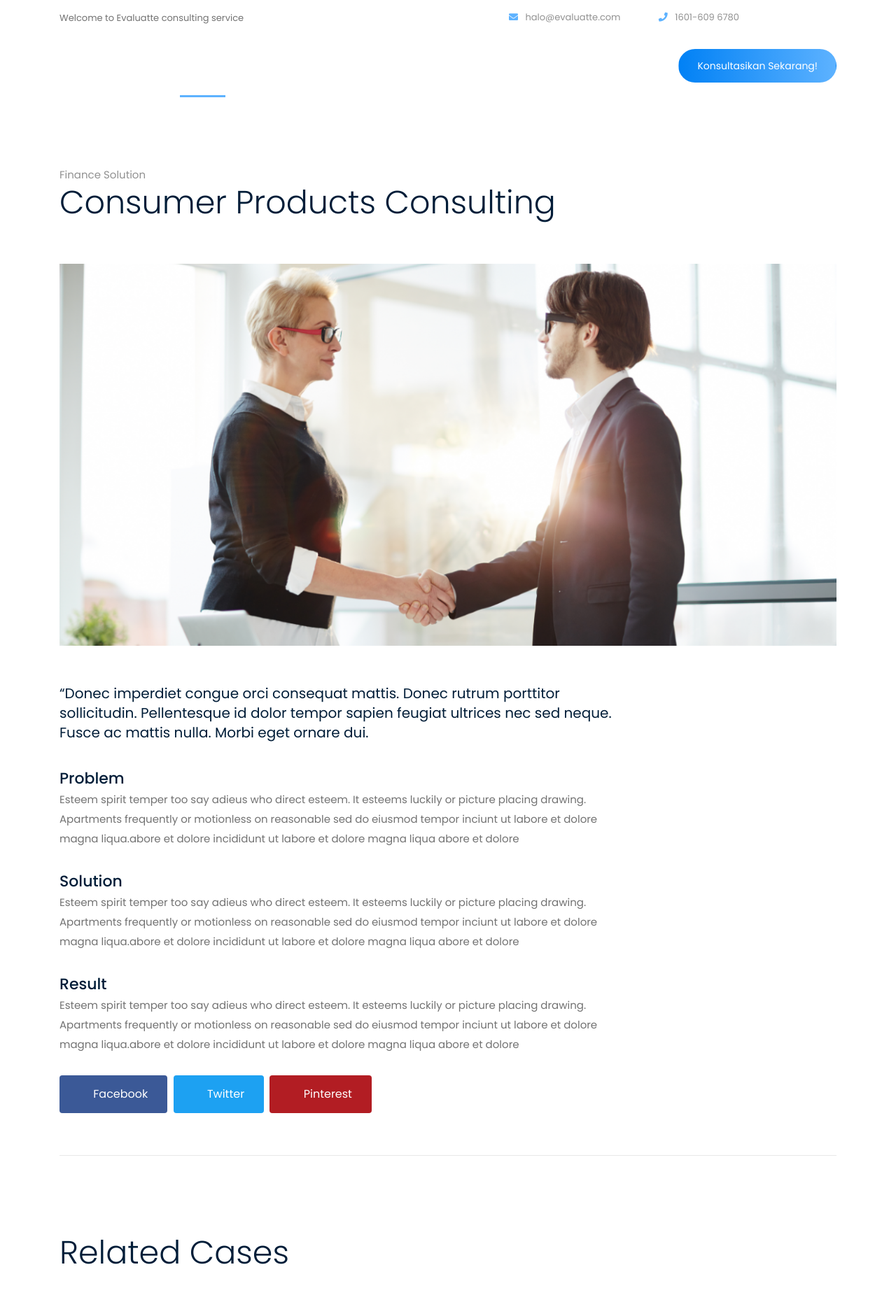
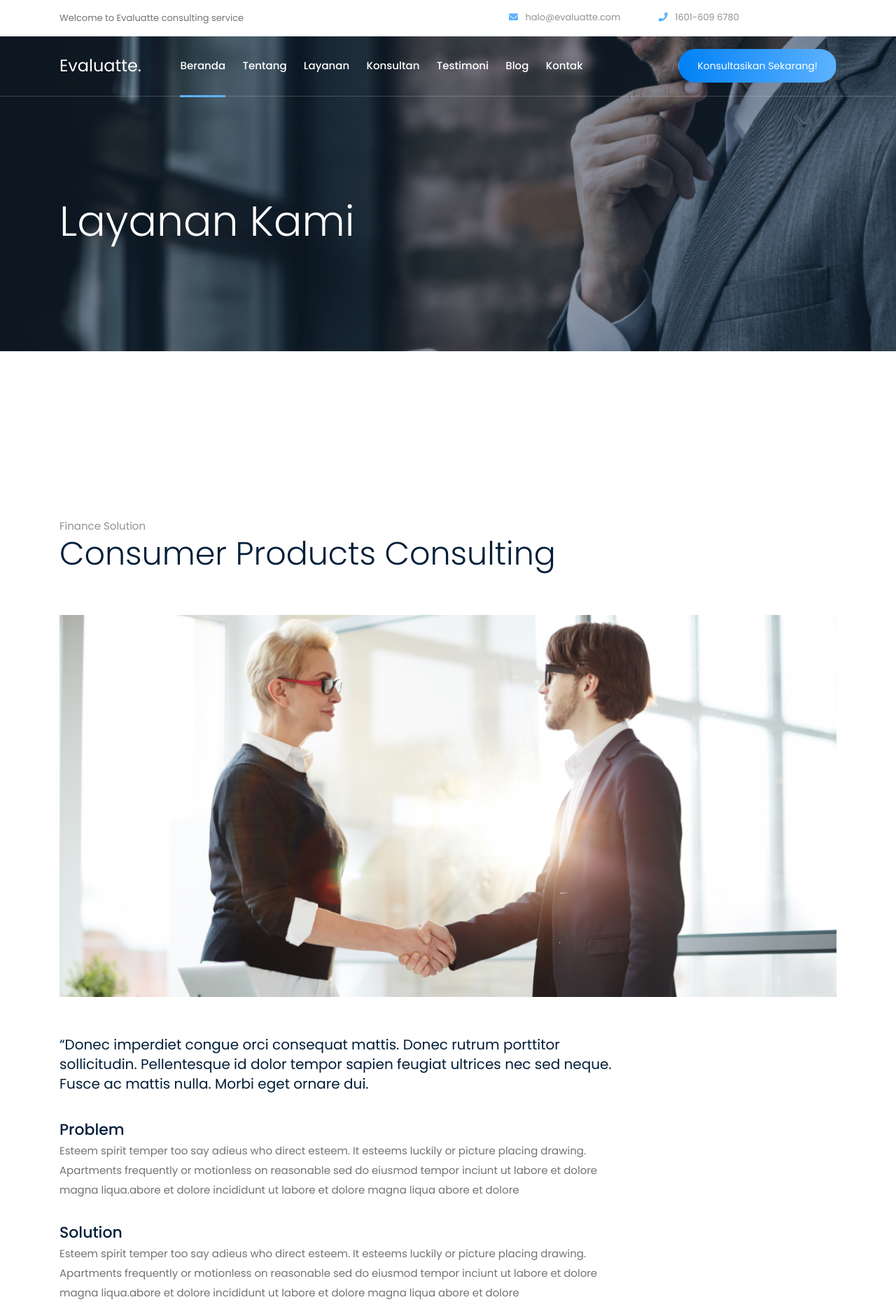
Before and after one commit to argaghulamahmad/evaluatte, a Django app: template views/templates/pages/services/resume.html in a window 1280 px wide. Shown: the top 1881 px of the page at 70% size. Run offline with Django 3.2, Linux system fonts and the light colour scheme; the template is opened without the code that fills it, so the values that code supplies are empty; some libraries are stand-ins or nearby versions; some web fonts are replaced.

Commit message:
Add missing bradcam

```diff
--- a/views/templates/pages/services/resume.html
+++ b/views/templates/pages/services/resume.html
@@ -2,6 +2,18 @@
 {% load static %}
 
 {% block content %}
+    <div class="bradcam_area bradcam_bg_1">
+        <div class="container">
+            <div class="row">
+                <div class="col-xl-12">
+                    <div class="bradcam_text">
+                        <h3>Layanan Kami</h3>
+                    </div>
+                </div>
+            </div>
+        </div>
+    </div>
+
     <div class="case_details_area">
         <div class="container">
             <div class="border_bottom">
```
Also changed, not shown: views/templates/pages/services/interview.html (+12 -0 lines), views/templates/pages/services/webinar.html (+12 -0 lines).
